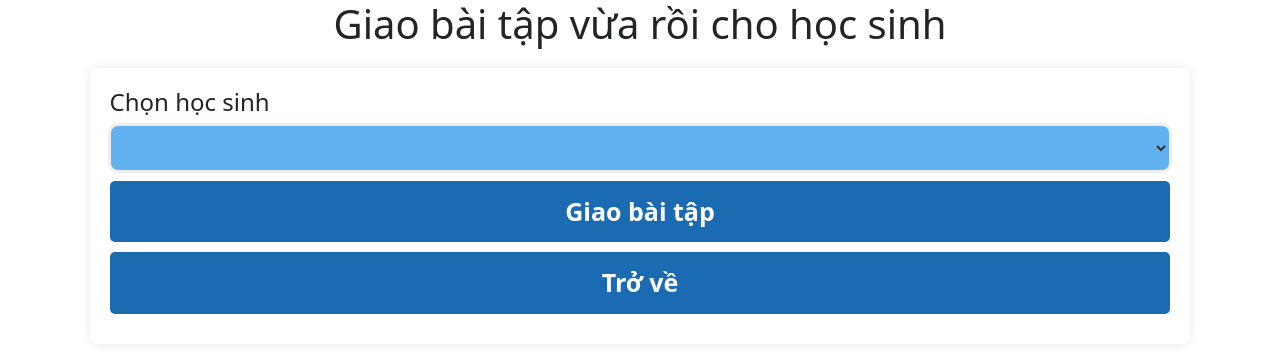
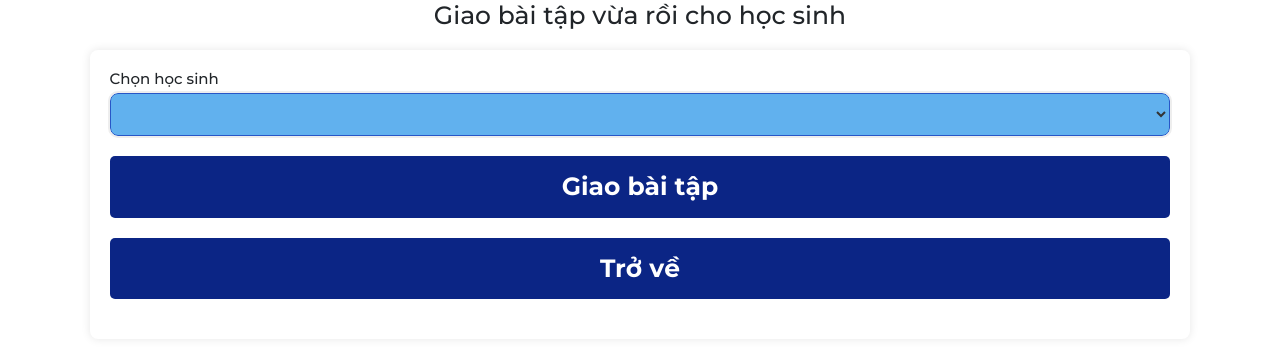
Before and after one commit to ttl2075-stu/Toan1, a PHP site: page /thong_bao.php?id_cau_hoi=1 in a window 1280 px wide. Shown: the top 353 px of the page. Run offline with PHP 8.4, Linux system fonts and the light colour scheme; the visitor is signed in with stand-in values (Sample User, id 1); data that the repository does not hold is empty.

Commit message:
css thong_bao.php

```diff
--- a/assets/css_v2/nhap_cau_hoi.css
+++ b/assets/css_v2/nhap_cau_hoi.css
@@ -76,3 +76,6 @@ body{
 element.style{
     width: 100%;
 }
+.btn-submit ,form select {
+    margin-bottom: 2rem !important;
+}
--- a/thong_bao.php
+++ b/thong_bao.php
@@ -30,14 +30,18 @@
 
 <!DOCTYPE html>
 <html lang="en">
+
 <head>
     <meta charset="UTF-8">
     <meta name="viewport" content="width=device-width, initial-scale=1.0">
     <link href="https://fonts.googleapis.com/css2?family=Inter:wght@400&display=swap" rel="stylesheet">
-	<link rel="stylesheet" href="https://cdnjs.cloudflare.com/ajax/libs/font-awesome/6.5.1/css/all.min.css" integrity="sha512-DTOQO9RWCH3ppGqcWaEA1BIZOC6xxalwEsw9c2QQeAIftl+Vegovlnee1c9QX4TctnWMn13TZye+giMm8e2LwA==" crossorigin="anonymous" referrerpolicy="no-referrer" />
+    <link rel="stylesheet" href="https://cdnjs.cloudflare.com/ajax/libs/font-awesome/6.5.1/css/all.min.css"
+        integrity="sha512-DTOQO9RWCH3ppGqcWaEA1BIZOC6xxalwEsw9c2QQeAIftl+Vegovlnee1c9QX4TctnWMn13TZye+giMm8e2LwA=="
+        crossorigin="anonymous" referrerpolicy="no-referrer" />
     <link rel="stylesheet" href="src/css/nhap_de_thi.css?v=1">
     <link rel="stylesheet" href="src/css/root.css">
     <link rel="stylesheet" href="src/css/button.css">
+    <link rel="stylesheet" href="assets/css_v2/nhap_cau_hoi.css">
     <link href="https://cdn.jsdelivr.net/npm/bootstrap@5.3.3/dist/css/bootstrap.min.css" rel="stylesheet">
     <title>Nhập đề thi</title>
     <style>
@@ -50,13 +54,14 @@
         background-color: #61b1ee;
         color: #333;
     }
+
     option {
         background-color: #f8f8f8;
         color: #333;
     }
-
     </style>
 </head>
+
 <body>
 
     <h1>Giao bài tập vừa rồi cho học sinh</h1>
@@ -83,8 +88,8 @@
 
             <!-- </select> -->
 
-        <input type="submit" name="btn_de" value="Giao bài tập">
-        <input type="submit" name="btn_tro_ve" value="Trở về">
+            <input class="btn-submit" type="submit" name="btn_de" value="Giao bài tập">
+            <input class="btn-submit" type="submit" name="btn_tro_ve" value="Trở về">
     </form>
     <?php
         if(isset($_POST['btn_de'])){
@@ -114,4 +119,5 @@
     ?>
 
 </body>
+
 </html>
```
Lines whose indentation alone changed are shown as unchanged.
